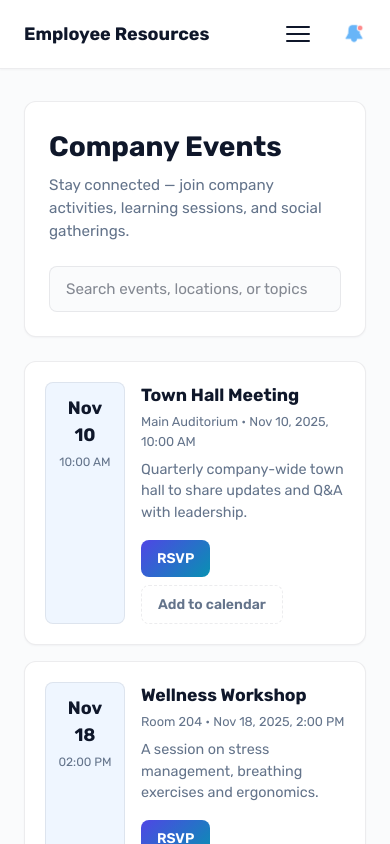
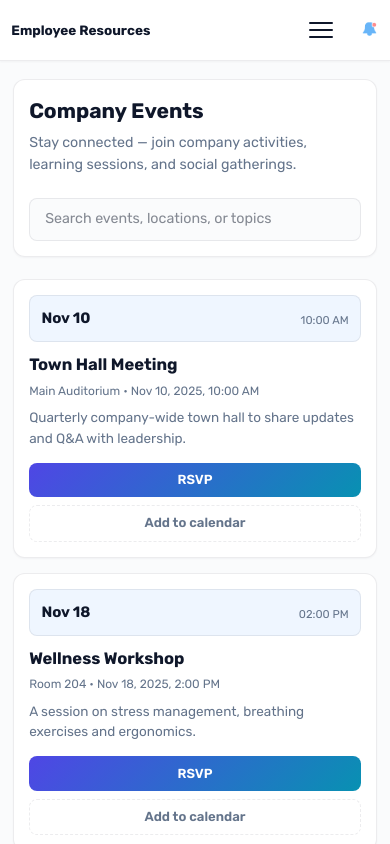
Before and after one commit to rogerjacobj/ERM-, a React (Vite) app in the folder frontend/: page /events in a window 390 px wide. Shown: the top 844 px of the page. Built offline with nearby package versions, Linux system fonts and the light colour scheme.

Commit message:
after mobile view up

```diff
--- a/frontend/src/components/Footer.css
+++ b/frontend/src/components/Footer.css
@@ -77,3 +77,15 @@
   border-radius: 9999px;
   max-width: 100%;
 }
+
+@media (max-width: 640px) {
+  .footer-container {
+    padding: 1rem;
+    gap: 0.75rem;
+  }
+
+  .footer-palette {
+    left: 2rem;
+    bottom: 2.75rem;
+  }
+}
--- a/frontend/src/components/Navbar.css
+++ b/frontend/src/components/Navbar.css
@@ -158,6 +158,15 @@
 }
 
 @media (max-width: 900px) {
+  .navbar-inner {
+    padding: 0.75rem 1rem;
+    gap: 0.75rem;
+  }
+
+  .navbar-logo {
+    font-size: 1rem;
+  }
+
   .navbar-login-desktop {
     display: none;
   }
@@ -168,7 +177,7 @@
 
   .navbar-nav {
     position: fixed;
-    top: 57px;
+    top: 56px;
     left: 0;
     right: 0;
     background: var(--color-bg-elevated);
@@ -204,3 +213,18 @@
     border-radius: var(--radius-sm);
   }
 }
+
+@media (max-width: 420px) {
+  .navbar-inner {
+    padding: 0.65rem 0.75rem;
+  }
+
+  .navbar-logo {
+    font-size: 0.9rem;
+  }
+
+  .navbar-bell {
+    width: 1.25rem;
+    height: 1.25rem;
+  }
+}
--- a/frontend/src/index.css
+++ b/frontend/src/index.css
@@ -65,3 +65,15 @@ html, body {
   min-height: 100vh;
   transition: background-color 0.2s ease, color 0.2s ease;
 }
+
+*,
+*::before,
+*::after {
+  box-sizing: border-box;
+}
+
+@media (max-width: 640px) {
+  html, body {
+    font-size: 15px;
+  }
+}
--- a/frontend/src/pages/Attendance.css
+++ b/frontend/src/pages/Attendance.css
@@ -198,3 +198,38 @@
   background: rgba(5, 150, 105, 0.12);
   color: var(--success);
 }
+
+@media (max-width: 640px) {
+  .attendance-main {
+    padding: 1.25rem 0.875rem 2rem;
+  }
+
+  .attendance-main h1 {
+    font-size: 1.4rem;
+    margin-bottom: 1rem;
+  }
+
+  .attendance-today,
+  .attendance-history {
+    padding: 1rem;
+  }
+
+  .att-btn {
+    width: 100%;
+  }
+
+  .att-today-details {
+    flex-direction: column;
+    gap: 0.5rem;
+  }
+
+  .attendance-table th,
+  .attendance-table td {
+    padding: 0.6rem 0.5rem;
+    font-size: 0.82rem;
+  }
+
+  .attendance-filter input {
+    max-width: 100%;
+  }
+}
--- a/frontend/src/pages/Home.css
+++ b/frontend/src/pages/Home.css
@@ -120,10 +120,25 @@
   .home-hero {
     flex-direction: column;
     text-align: center;
+    padding: 1.5rem 1rem 2.5rem;
+    gap: 1.5rem;
   }
 
   .home-hero-content {
     max-width: 100%;
+  }
+
+  .home-heading {
+    font-size: 1.8rem;
+  }
+
+  .home-heading-accent {
+    font-size: 1.6rem;
+  }
+
+  .home-quote {
+    font-size: 1rem;
+    margin-bottom: 1.4rem;
   }
 
   .home-cta {
@@ -133,4 +148,10 @@
   .home-hero-img {
     max-width: 280px;
   }
+
+  .btn-primary,
+  .btn-outline {
+    width: 100%;
+    justify-content: center;
+  }
 }
--- a/frontend/src/pages/JobProgress.css
+++ b/frontend/src/pages/JobProgress.css
@@ -273,3 +273,59 @@
   opacity: 0.6;
   cursor: not-allowed;
 }
+
+@media (max-width: 640px) {
+  .jobprogress-main {
+    padding: 1.25rem 0.875rem 2rem;
+  }
+
+  .jobprogress-main h1 {
+    font-size: 1.4rem;
+    margin-bottom: 1rem;
+  }
+
+  .jobprogress-create,
+  .jobprogress-list,
+  .jobprogress-card {
+    padding: 1rem;
+  }
+
+  .jobprogress-submit {
+    width: 100%;
+    justify-content: center;
+    display: inline-flex;
+  }
+
+  .jobprogress-card-header {
+    flex-direction: column;
+    align-items: flex-start;
+  }
+
+  .jobprogress-meta {
+    flex-wrap: wrap;
+  }
+
+  .jobprogress-slider-wrap {
+    flex-wrap: wrap;
+    gap: 0.5rem;
+  }
+
+  .jobprogress-slider-wrap span:first-child,
+  .jobprogress-slider-wrap span:last-child {
+    min-width: auto;
+  }
+
+  .jobprogress-slider-wrap input[type="range"] {
+    width: 100%;
+    flex-basis: 100%;
+  }
+
+  .jobprogress-status-btns {
+    width: 100%;
+  }
+
+  .jobprogress-status-btn {
+    flex: 1;
+    text-align: center;
+  }
+}
--- a/frontend/src/pages/dashboard.css
+++ b/frontend/src/pages/dashboard.css
@@ -163,3 +163,26 @@
   color: var(--color-text);
   margin: 0 0 0.5rem;
 }
+
+@media (max-width: 640px) {
+  .page-container {
+    padding: 1.25rem 0.875rem 2rem;
+  }
+
+  .header-row h1 {
+    font-size: 1.25rem;
+  }
+
+  .dash-btn-logout {
+    width: 100%;
+  }
+
+  .main-grid {
+    gap: 1rem;
+  }
+
+  .dash-card,
+  .card {
+    padding: 1rem;
+  }
+}
--- a/frontend/src/pages/events.css
+++ b/frontend/src/pages/events.css
@@ -185,12 +185,48 @@
 }
 
 @media (max-width: 600px) {
+  .events-main {
+    padding: 1.25rem 0.875rem 2rem;
+  }
+
   .events-hero {
     flex-direction: column;
     align-items: stretch;
+    padding: 1rem;
   }
 
   .events-search-wrap {
     min-width: 100%;
   }
+
+  .events-hero h1 {
+    font-size: 1.4rem;
+  }
+
+  .event-card {
+    flex-direction: column;
+    gap: 0.75rem;
+    padding: 1rem;
+  }
+
+  .event-date-block {
+    width: 100%;
+    display: flex;
+    justify-content: space-between;
+    align-items: center;
+  }
+
+  .event-date-block strong {
+    font-size: 1rem;
+  }
+
+  .event-actions {
+    flex-direction: column;
+  }
+
+  .event-btn {
+    width: 100%;
+    justify-content: center;
+    display: inline-flex;
+  }
 }
```
